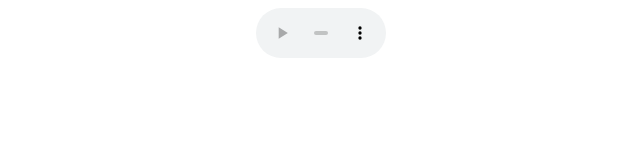
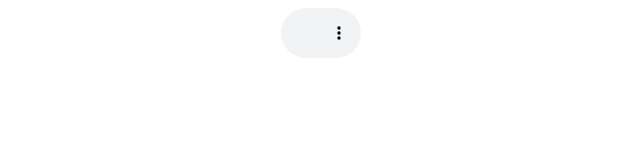
Before and after one commit to lok69J/myrad, a plain HTML site: page ERA.html in a window 1280 px wide. Shown: the full height of the page, 319-959 px from the left. Drawn offline with Linux system fonts and the light colour scheme.

Commit message:
Update ERA.html

```diff
--- a/ERA.html
+++ b/ERA.html
@@ -6,7 +6,7 @@
 </head>
 
 <body>
- <center><audio controls style="width: 130px; height: 50px" autoplay="true" controls="true">
+ <center><audio controls style="width: 80px; height: 50px" autoplay="true" controls="true">
         <source src="https://n13a-eu.rcs.revma.com/crec9cmbv4uvv/19_sr6sorjgrti602/playlist.m3u8" type="audio/mp3" />
     </audio></center>
 </body>
```
